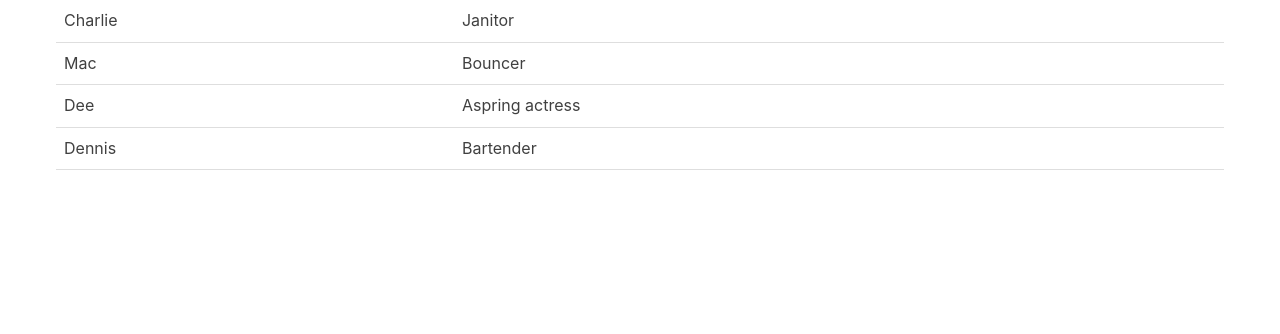
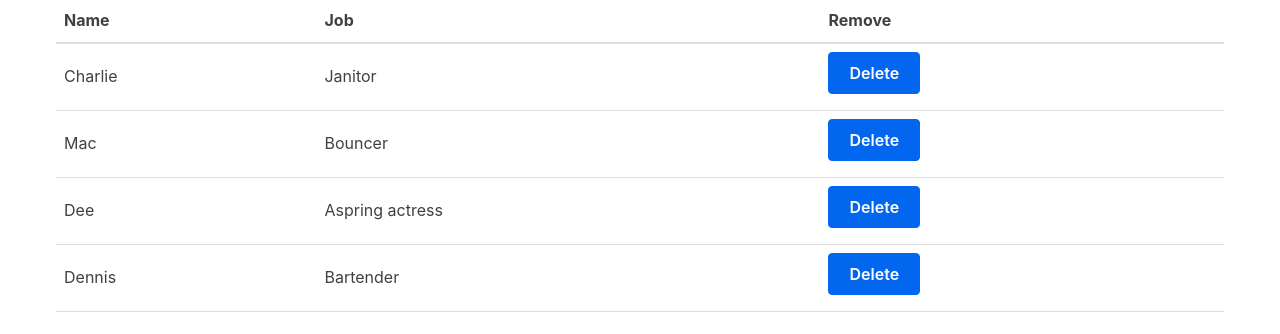
Before and after one commit to ConnorDye/App1-Frontend, a React (Create React App) app: page / in a window 1280 px wide. Shown: the top 334 px of the page. Built offline with nearby package versions, Linux system fonts and the light colour scheme.

Commit message:
=delete button working

```diff
--- a/src/MyApp.js
+++ b/src/MyApp.js
@@ -1,7 +1,30 @@
-import React from 'react'
-import Table from './Table'
+import React, {useState} from 'react';
+import Table from './Table';
 
-const characters = [
+// REPLACE THIS WITH HOOK SO WE CAN ALTER STATE IN OTHER COMPONENTS
+// const characters = [
+//     {
+//       name: 'Charlie',
+//       job: 'Janitor',
+//     },
+//     {
+//       name: 'Mac',
+//       job: 'Bouncer',
+//     },
+//     {
+//       name: 'Dee',
+//       job: 'Aspring actress',
+//     },
+//     {
+//       name: 'Dennis',
+//       job: 'Bartender',
+//     },
+// ];
+
+
+// Our data is officially contained in the state owned by the MyApp component (rather contained as a constant in the render function).
+function MyApp() {
+  const [characters, setCharacters] = useState([
       {
         name: 'Charlie',
         job: 'Janitor',
@@ -18,16 +41,21 @@
         name: 'Dennis',
         job: 'Bartender',
       },
-];
+    ]);
 
+function removeOneCharacter (index) {
+  const updated = characters.filter((character, i) => {
+      return i !== index
+    });
+    setCharacters(updated);
+  }
 
-function MyApp() {
   return (
     <div className="container">
-        {/* React element property is characterData which we can pass this property to the parent child Table.js */}
-        <Table characterData={characters} />
+      <Table characterData={characters} removeCharacter={removeOneCharacter} />
     </div>
-    );
+  )
+
 }
 
 export default MyApp;
--- a/src/Table.js
+++ b/src/Table.js
@@ -9,9 +9,16 @@
     // is this a lambda?
     const rows = props.characterData.map((row, index) => {
       return (
+        // <tr key={index}>
+        //   <td>{row.name}</td>
+        //   <td>{row.job}</td>
+        // </tr>
         <tr key={index}>
           <td>{row.name}</td>
           <td>{row.job}</td>
+          <td>
+            <button onClick={() => props.removeCharacter(index)}>Delete</button>
+          </td>
         </tr>
       );
      }
@@ -23,7 +30,16 @@
      );
   }
 function TableHeader() {
-    return <thead />
+  return (
+    <thead>
+    <tr>
+      <th>Name</th>
+      <th>Job</th>
+      <th>Remove</th>
+    </tr>
+  </thead> )
+
+
 }
 
 //**So the export allows us to import in our main MyApp.js for React to render?**
@@ -32,14 +48,23 @@
 // **What's the benefit of using props to pass data to the child components compared to returning? Is this so we can modify the state and make it interactive for later?
 
 // {/* is this where we are passing props to tablebody? */}
-function Table(props) {
-    return (
-      <table>
-        <TableHeader />
+// function Table(props) {
+//     return (
+//       <table>
+//         <TableHeader />
 
-        <TableBody characterData={props.characterData} />
-      </table>
-    );
+//         <TableBody characterData={props.characterData} />
+//       </table>
+//     );
+// }
+
+function Table (props) {
+  return (
+    <table>
+      <TableHeader />
+      <TableBody characterData={props.characterData} removeCharacter={props.removeCharacter} />
+    </table>
+  );
 }
 
 export default Table;
```
Lines whose indentation alone changed are shown as unchanged.
